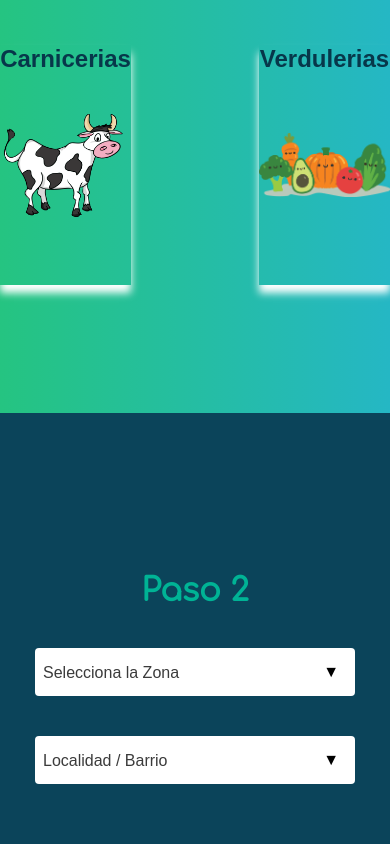
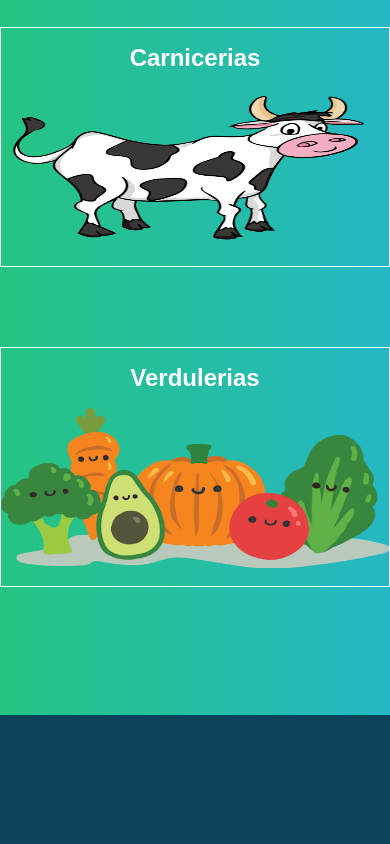
Before and after one commit to Juanperrino/PreciosPromedio, a plain HTML site: page index.html in a window 390 px wide. Shown: the part 273-1117 px from the top of the page. Drawn offline with Linux system fonts and the light colour scheme; a web font is replaced by a local one.

Commit message:
Arreglando un poco el responsive

```diff
--- a/index.html
+++ b/index.html
@@ -22,8 +22,14 @@
             <p class="lead text-center">Selecciona el Rubro</p>
         </div>
         <div class="carteles">
-            <div class="cartel1"><h2>Carnicerias</h2></div>
-            <div class="cartel2"><h2>Verdulerias</h2></div>
+            <div class="cartel1">
+                <section class="texto1"><h2>Carnicerias</h2></section>
+                <img src="./multimedia/vaca3.png" alt="la vaca">
+            </div>
+            <div class="cartel2">
+                <section class="texto1"><h2>Verdulerias</h2></section>
+                <img src="./multimedia/Verduras.png" alt="las verduras">
+            </div>
         </div>
         <div class="paso2">
             <h2 class="text-center">Paso 2</h2>
--- a/style.css
+++ b/style.css
@@ -80,31 +80,48 @@ font-family: 'Comfortaa', cursive;
 .carteles{
     background: -webkit-linear-gradient(left, #25c481, #25b7c4);
     background: linear-gradient(to right, #25c481, #25b7c4);
-    display:flex;
+    display:grid;
+    grid-template-columns: repeat(4, 1fr);
+    grid-template-rows: 1fr;
     justify-content: center;
-    gap: 8rem;
+    gap: 5rem;
     padding-bottom: 8rem;
 }
+
+.texto1{
+    padding: 1rem;
+}
+
 
 .cartel1{
     width: 15rem;
     height: 15rem;
-    background-image: url(./multimedia/vaca3.png);
     background-repeat: no-repeat;
     background-size: contain;
     background-position: center;
-    box-shadow: 0px 8px 8px 0px #ffffff;
-    transition: 1s;
+    border: solid 1px #ffffff;
     cursor: pointer;
+    grid-column: 2/3;
+
+}
+
+.cartel1:hover{
+    background-color: #0b445a;
 }
 
 .cartel1 h2{
     text-align: center;
     font-family: "Quattrocento", sans-serif;
+    cursor: pointer;
+    color: #ffffff;
 }
 
-.cartel1:hover{
-    transform:scale(1.3);
+
+.cartel1 img{
+    width: 100%;
+    height: 10rem;
+    cursor: pointer;
+
 }
 
 
@@ -112,27 +129,31 @@ font-family: 'Comfortaa', cursive;
 .cartel2{
     width: 15rem;
     height: 15rem;
-    background-image: url(./multimedia/Verduras.png);
     background-repeat: no-repeat;
     background-size: contain;
     background-position: center;
-    box-shadow: 0px 8px 8px 0px #ffffff;
-    transition: 1s;
+    border: solid 1px #ffffff;
     cursor: pointer;
-
-
-
 }
 
 .cartel2 h2{
     text-align: center;
     font-family: "Quattrocento", sans-serif;
+    cursor: pointer;
+    color: #ffffff;
+
+
+}
+
+.cartel2 img{
+    width: 100%;
+    height: 10rem;
+    cursor: pointer;
 }
 
 .cartel2:hover{
-    transform:scale(1.3);
+    background-color: #0b445a;
 }
-
 
 
 /*Fin paso 1*/
@@ -325,3 +346,32 @@ select::-ms-expand {
 .select:hover::after {
     color: #23b499;
 }
+
+
+@media screen and (max-width:600px){
+
+
+
+    .carteles{
+        display: grid;
+        justify-content:center;
+        grid-template-columns: 1fr;
+        grid-template-rows: 1fr 1fr;
+    }
+
+    .cartel1{
+        grid-column: 1;
+        width: 100%;
+    }
+
+
+    .cartel2{
+        grid-column: 1;
+        justify-content: center;
+        width: 100%;
+    }
+
+    .arriba h1{
+        font-size: 2rem;
+    }
+}
```
Also changed, not shown: multimedia/vaca.png (deleted), multimedia/vaca2.png (deleted).
